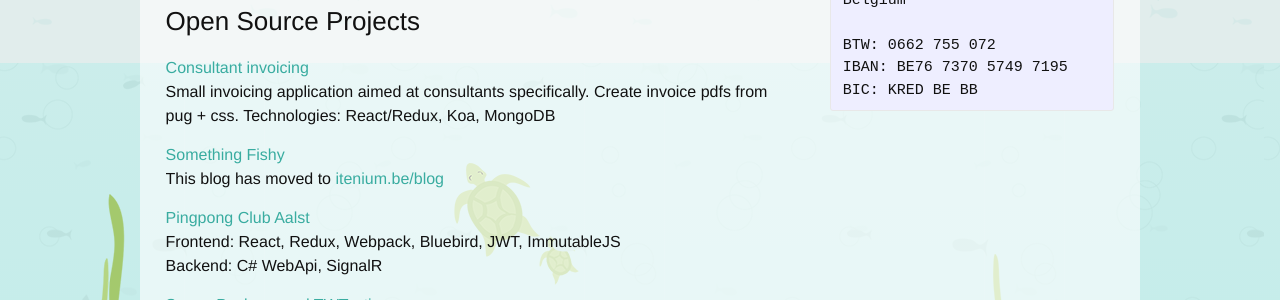
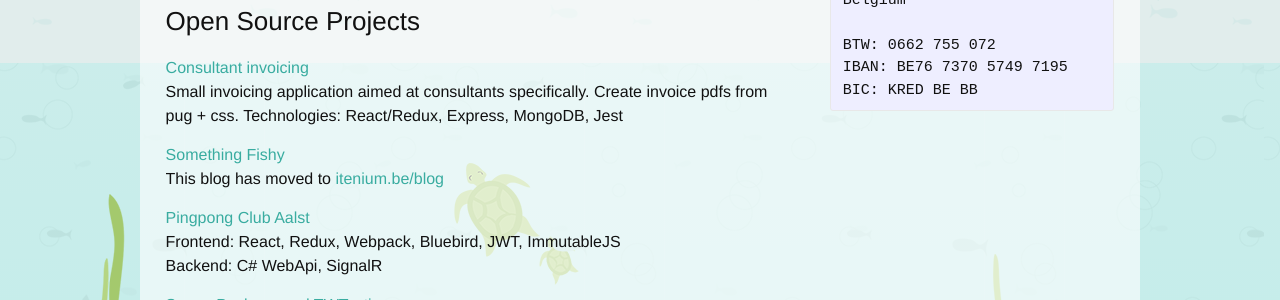
Before and after one commit to Laoujin/bliki, a Jekyll site: the page built from index.md, in a window 1280 px wide. Shown: the part 575-875 px from the top of the page. Built offline with Jekyll 4.4.1, drawn with Linux system fonts in a browser that asks for light colours; some web fonts are replaced.

Commit message:
fix confac tech stack

```diff
--- a/index.md
+++ b/index.md
@@ -17,7 +17,7 @@ The Mythical Man-Month, Architecture, Redux, Serverless, UI/UX and many more.
 
 [Consultant invoicing][project-confac]
 Small invoicing application aimed at consultants specifically. Create invoice pdfs from pug + css.
-Technologies: React/Redux, Koa, MongoDB
+Technologies: React/Redux, Express, MongoDB, Jest
 
 [Something Fishy][project-bliki]
 This blog has moved to [itenium.be/blog][itenium-blog]
```
